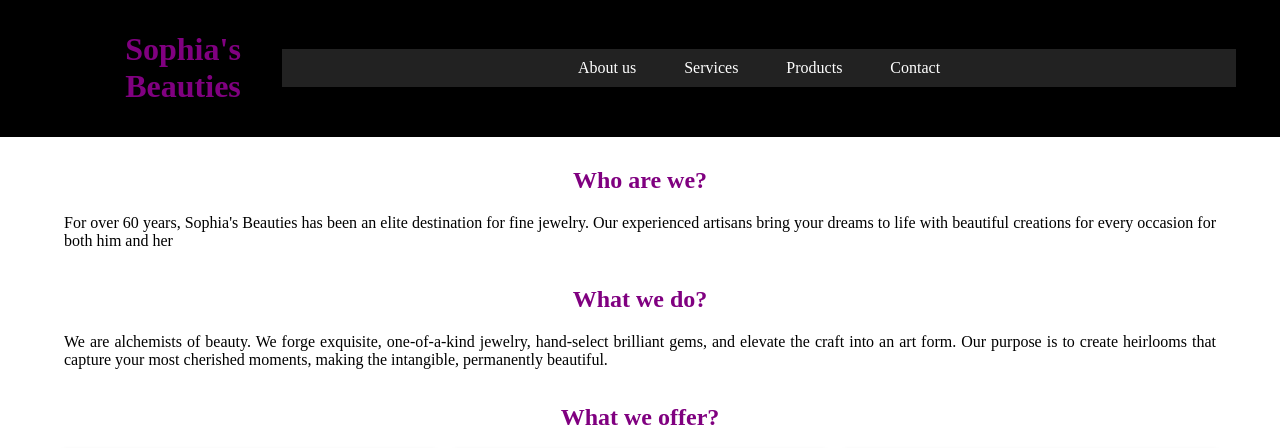
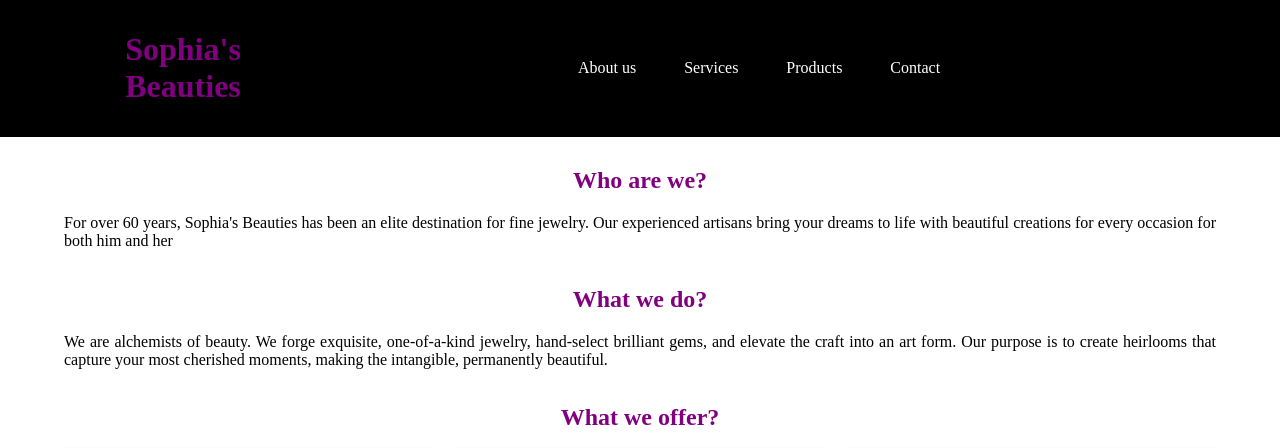
Before and after one commit to ElectronSigma/landing-page-1, a plain HTML site: page index.html in a window 1280 px wide. Shown: the top 448 px of the page. Drawn offline with Linux system fonts and the light colour scheme.

Commit message:
Actualizar style2.css

```diff
--- a/style2.css
+++ b/style2.css
@@ -10,7 +10,6 @@ header{
 }
 
 nav{
-  background-color: #222222;
   width: 100%;
   padding: 10px 0;
 }
```
